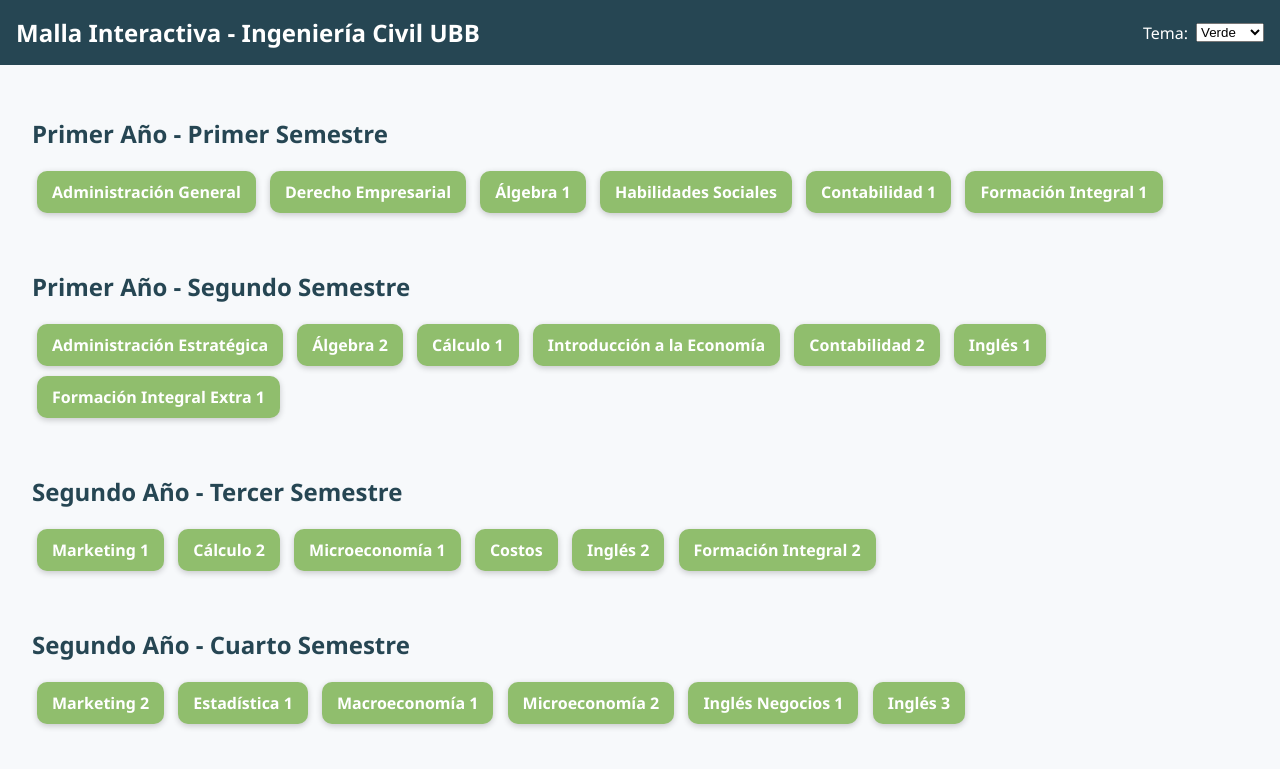
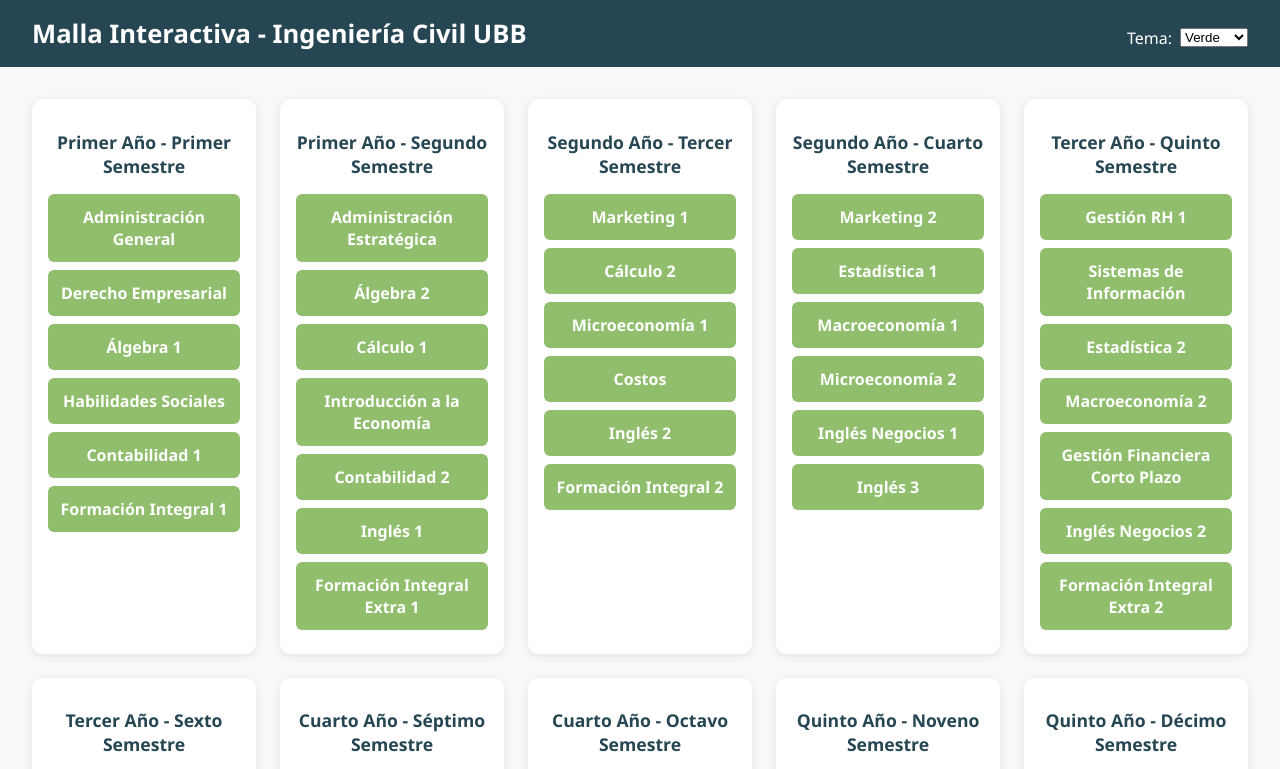
Before and after one commit to matiuh-the-return/Ingenieria_Comercial_malla, a plain HTML site: page index.html in a window 1280 px wide. Shown: the top 769 px of the page. Drawn offline with Linux system fonts and the light colour scheme.

Commit message:
Update estilos.css

```diff
--- a/estilos.css
+++ b/estilos.css
@@ -1,65 +1,74 @@
-
 :root {
   --color-base: #90be6d;
 }
 
 body {
+  margin: 0;
   font-family: 'Segoe UI', sans-serif;
-  margin: 0;
   background-color: #f7f9fb;
 }
 
 header {
   background-color: #264653;
   color: white;
-  padding: 1rem;
+  padding: 1rem 2rem;
   display: flex;
   justify-content: space-between;
   align-items: center;
+  flex-wrap: wrap;
 }
 
 h1 {
   margin: 0;
-  font-size: 1.5rem;
+  font-size: 1.6rem;
 }
 
 .selector-tema {
   display: flex;
   align-items: center;
   gap: 0.5rem;
+  margin-top: 0.5rem;
 }
 
 main.malla {
   padding: 2rem;
-  display: flex;
-  flex-direction: column;
-  gap: 2rem;
+  display: grid;
+  grid-template-columns: repeat(auto-fit, minmax(220px, 1fr));
+  gap: 1.5rem;
+}
+
+section {
+  background-color: #ffffff;
+  padding: 1rem;
+  border-radius: 10px;
+  box-shadow: 0 2px 10px rgba(0, 0, 0, 0.1);
 }
 
 section h2 {
+  font-size: 1.1rem;
+  text-align: center;
   margin-bottom: 1rem;
   color: #264653;
 }
 
 .ramo {
-  display: inline-block;
-  margin: 5px;
-  padding: 10px 15px;
-  border-radius: 10px;
+  margin: 8px 0;
+  padding: 12px 10px;
   background-color: var(--color-base);
   color: white;
+  border-radius: 6px;
+  font-weight: 600;
+  text-align: center;
   cursor: pointer;
-  transition: transform 0.2s ease;
-  font-weight: bold;
-  box-shadow: 0 2px 6px rgba(0, 0, 0, 0.2);
+  transition: transform 0.2s ease, background-color 0.2s;
 }
 
 .ramo:hover {
-  transform: scale(1.05);
+  transform: scale(1.03);
 }
 
 .ramo.bloqueado {
-  background-color: #ccc;
+  background-color: #cccccc;
   color: #666;
   cursor: not-allowed;
   pointer-events: none;
```
